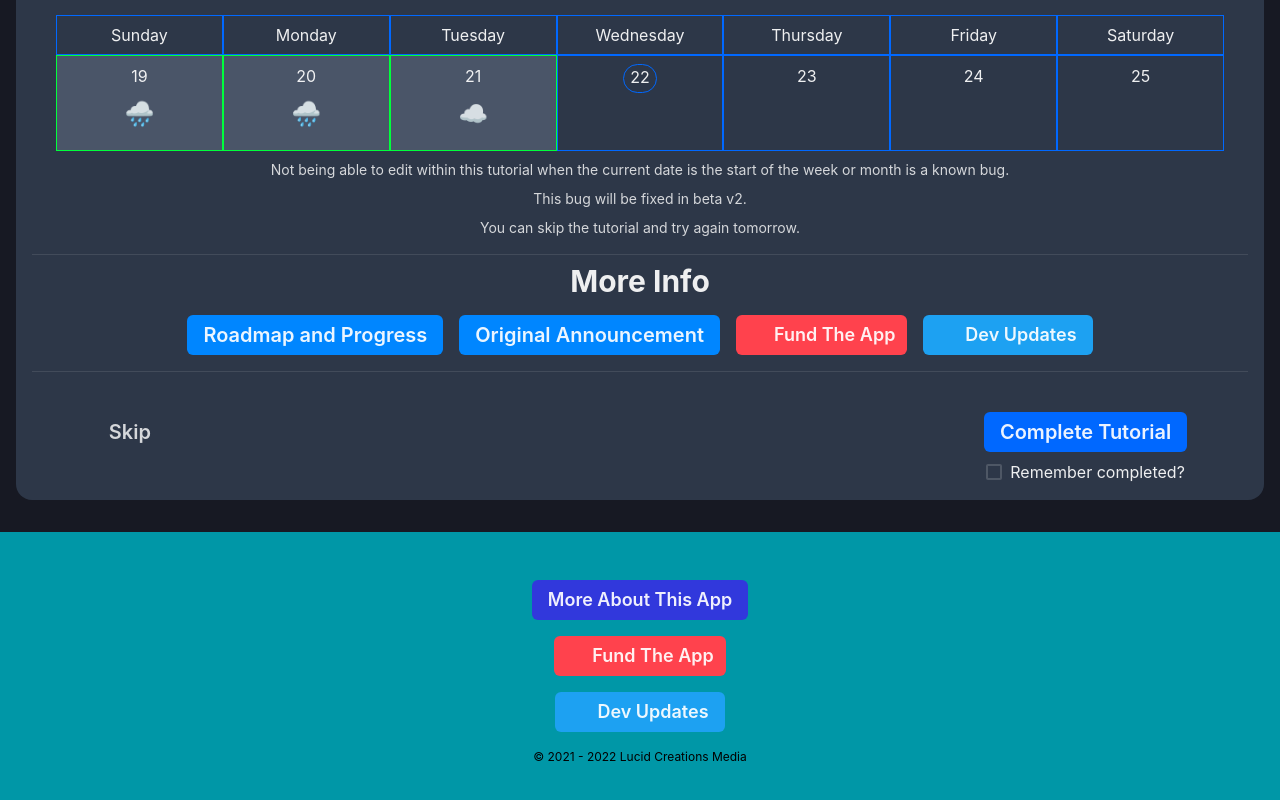
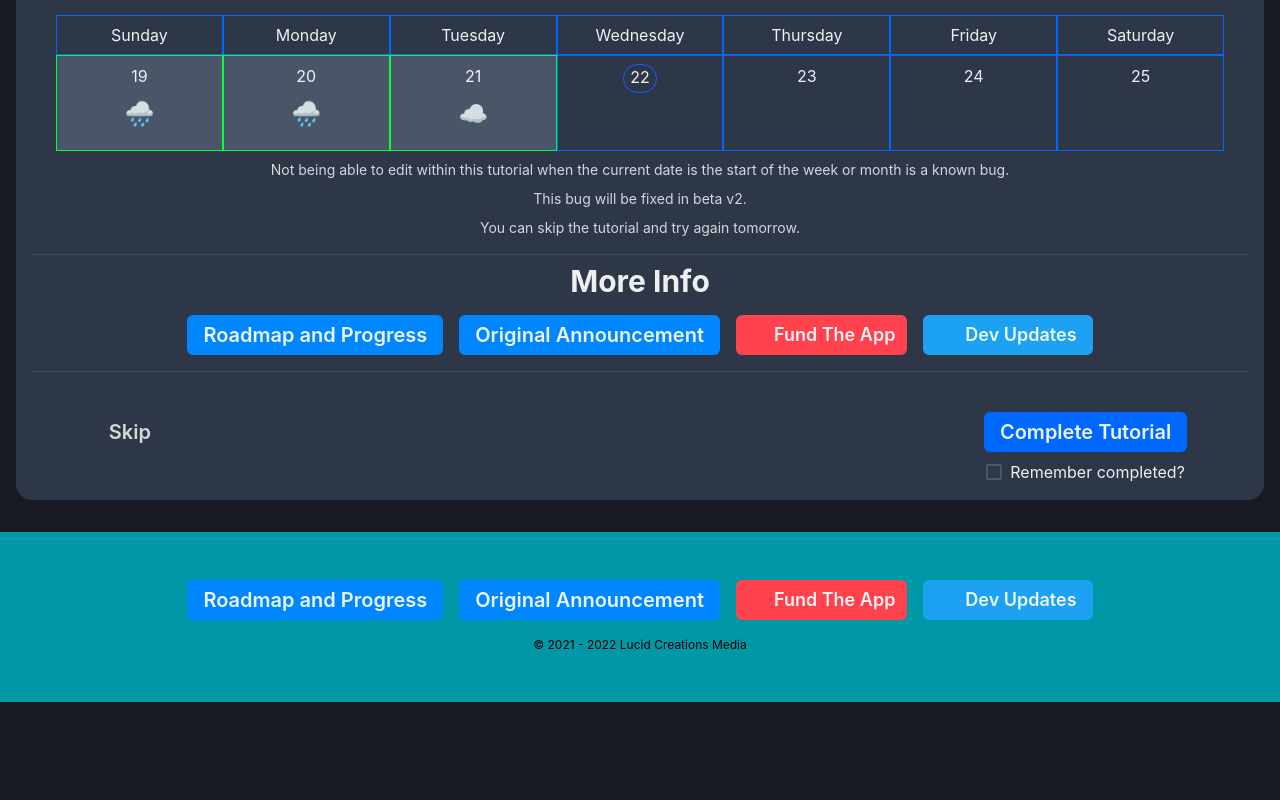
Before and after one commit to LucidCreationsMedia/LCM-Potty-Chart, a Next.js app: page / in a window 1280 px wide. Shown: the part 921-1721 px from the top of the page. After the commit the page ends 1623 px from the top, so only its background shows below. Built offline with nearby package versions, Linux system fonts and the light colour scheme; some icons are missing.

Commit message:
Moved buttons to it's own component and added the new compoenent to the footer.

```diff
--- /dev/null
+++ b/src/components/buttons/index.tsx
@@ -0,0 +1,77 @@
+import React from "react";
+import { Box, HStack, VStack } from "@chakra-ui/react";
+import CustomButton from "./Custom";
+import links, { LinkObj } from "./data/links";
+import Patreon from "./Patreon";
+import Twitter from "./Twitter";
+
+const Buttons = (): JSX.Element => {
+  return (
+    <Box h="auto" w="100%">
+      <HStack
+        display={{ base: "none", lg: "flex" }}
+        h="auto"
+        w="100%"
+        justifyContent="center"
+        alignContent="center"
+        spacing={4}
+      >
+        {links.map((link: LinkObj) => {
+          const { href, name, type } = link;
+
+          if (type === "primary" || type === "secondary") {
+            return (
+              <CustomButton
+                key={name.replaceAll(" ", "-")}
+                link={href}
+                text={name}
+                type={type}
+              />
+            );
+          }
+
+          if (type === "patreon") {
+            return <Patreon key={type} />;
+          }
+
+          if (type === "twitter") {
+            return <Twitter key={type} />;
+          }
+        })}
+      </HStack>
+      <VStack
+        display={{ base: "flex", lg: "none" }}
+        h="auto"
+        w="100%"
+        justifyContent="center"
+        alignContent="center"
+        spacing={4}
+      >
+        {links.map((link: LinkObj) => {
+          const { href, name, type } = link;
+
+          if (type === "primary" || type === "secondary") {
+            return (
+              <CustomButton
+                key={name.replaceAll(" ", "-")}
+                link={href}
+                text={name}
+                type={type}
+              />
+            );
+          }
+
+          if (type === "patreon") {
+            return <Patreon key={type} />;
+          }
+
+          if (type === "twitter") {
+            return <Twitter key={type} />;
+          }
+        })}
+      </VStack>
+    </Box>
+  );
+};
+
+export default Buttons;
--- a/src/components/calender/Day.tsx
+++ b/src/components/calender/Day.tsx
@@ -98,13 +98,17 @@ const Day = ({
       border="1px solid #181d8f"
       _hover={{
         cursor: isBefore(currDateObj, endOfDay(currDate))
-          ? "pointer"
+          ? selectedSticker !== null
+            ? "pointer"
+            : "default"
           : "default",
         background: "gray.700",
         border: "1px solid #FFF",
         color: "whiteAlpha.900"
       }}
-      onClick={() => handleNav(overflowDirection)}
+      onClick={() =>
+        selectedSticker !== null ? handleNav(overflowDirection) : ""
+      }
       spacing="0.5rem"
       alignContent="center"
       justifyContent="flex-start"
--- a/src/components/tutorial/sections/TutorialLinks.tsx
+++ b/src/components/tutorial/sections/TutorialLinks.tsx
@@ -1,9 +1,6 @@
 import React from "react";
-import { Divider, Heading, HStack, VStack } from "@chakra-ui/react";
-import CustomButton from "../../buttons/Custom";
-import Patreon from "../../buttons/Patreon";
-import Twitter from "../../buttons/Twitter";
-import links, { LinkObj } from "../data/links";
+import { Divider, Heading, VStack } from "@chakra-ui/react";
+import Buttons from "../../buttons";
 
 const TutorialLinks = (): JSX.Element => {
   return (
@@ -17,68 +14,7 @@ const TutorialLinks = (): JSX.Element => {
       <Heading as="h3" size="lg">
         {"More Info"}
       </Heading>
-      <HStack
-        display={{ base: "none", lg: "flex" }}
-        h="auto"
-        w="100%"
-        justifyContent="center"
-        alignContent="center"
-        spacing={4}
-      >
-        {links.map((link: LinkObj) => {
-          const { href, name, type } = link;
-
-          if (type === "primary" || type === "secondary") {
-            return (
-              <CustomButton
-                key={name.replaceAll(" ", "-")}
-                link={href}
-                text={name}
-                type={type}
-              />
-            );
-          }
-
-          if (type === "patreon") {
-            return <Patreon key={type} />;
-          }
-
-          if (type === "twitter") {
-            return <Twitter key={type} />;
-          }
-        })}
-      </HStack>
-      <VStack
-        display={{ base: "flex", lg: "none" }}
-        h="auto"
-        w="100%"
-        justifyContent="center"
-        alignContent="center"
-        spacing={4}
-      >
-        {links.map((link: LinkObj) => {
-          const { href, name, type } = link;
-
-          if (type === "primary" || type === "secondary") {
-            return (
-              <CustomButton
-                key={name.replaceAll(" ", "-")}
-                link={href}
-                text={name}
-                type={type}
-              />
-            );
-          }
-
-          if (type === "patreon") {
-            return <Patreon key={type} />;
-          }
-
-          if (type === "twitter") {
-            return <Twitter key={type} />;
-          }
-        })}
-      </VStack>
+      <Buttons />
       <Divider orientation="horizontal" />
     </VStack>
   );
--- a/src/theme/layout/Footer.tsx
+++ b/src/theme/layout/Footer.tsx
@@ -13,6 +13,7 @@ import { motion } from "framer-motion";
 import Patreon from "../../components/buttons/Patreon";
 import CustomButton from "../../components/buttons/Custom";
 import Twitter from "../../components/buttons/Twitter";
+import Buttons from "../../components/buttons";
 
 const MotionBox = motion<BoxProps>(Box);
 
@@ -69,15 +70,7 @@ const Footer = (): JSX.Element => {
               </Button>
             </Link>
           </MotionBox> */}
-          <CustomButton
-            link={
-              "https://lucidcreations.media/introducing-code-name-potty-chart/"
-            }
-            text="More About This App"
-            type="footer"
-          />
-          <Patreon />
-          <Twitter />
+          <Buttons />
           <Text color="brand.footerText" fontSize="xs">
             &copy;
             {` 2021 - ${new Date().getFullYear()} `}
```
Also changed, not shown: src/components/buttons/data/links.ts (renamed from src/components/tutorial/data/links.ts).
